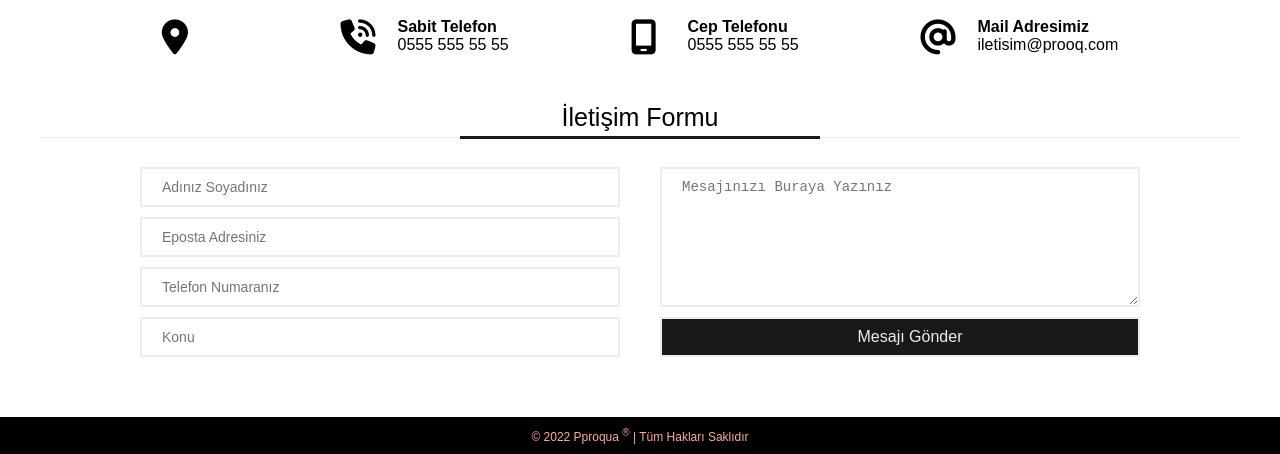
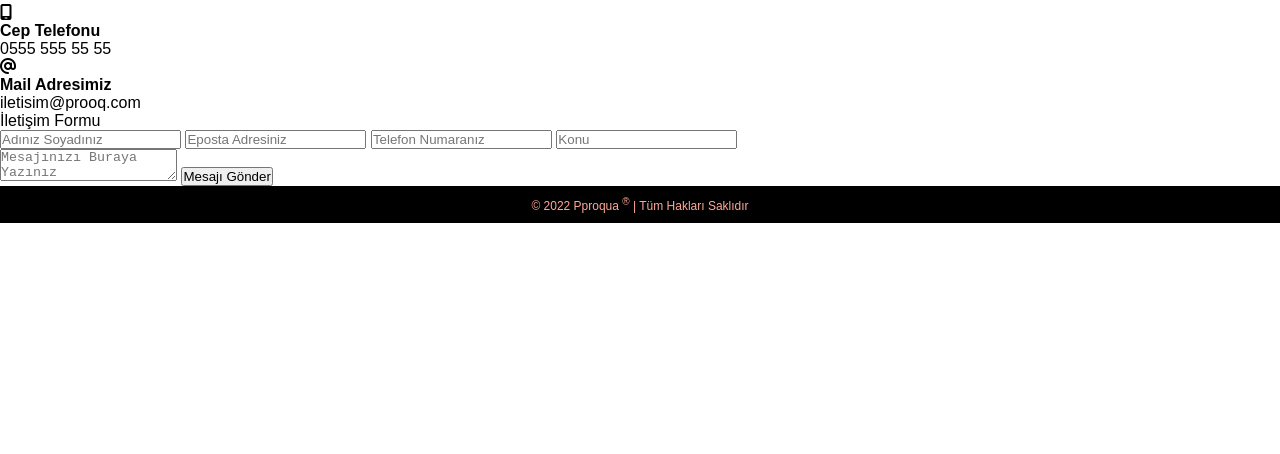
Before and after one commit to BatuhanNC/Pproqua-, a plain HTML site: page contact.html in a window 1280 px wide. Shown: the part 490-944 px from the top of the page. After the commit the page ends 800 px from the top, so only its background shows below. Drawn offline with Linux system fonts and the light colour scheme.

Commit message:
Update contact.html

```diff
--- a/contact.html
+++ b/contact.html
@@ -22,144 +22,17 @@
           </div>
           <div class="menu">
             <ul>
-              <li><a href="#">Anasayfa</a></li>
-              <li><a href="#about">Hakkımızda</a></li>
-              <li><a href="#service">Hizmetlerimiz</a></li>
-              <li><a href="#team">Kurumsal</a></li>
+              <li><a href="/index.html">Anasayfa</a></li>
+              <li><a href="/index.html#about">Hakkımızda</a></li>
+              <li><a href="/index.html#service">Hizmetlerimiz</a></li>
+              <li><a href="/index.html#team">Kurumsal</a></li>
               <li><a href="">Refranslarımız</a></li>
-              <li><a href="">İletişim</a></li>
+              <li><a href="/contact.html">İletişim</a></li>
             </ul>
           </div>
         </div>
       </header>
     </header>
-    <style>
-      .contact {
-        width: 100%;
-        background-color: #fff;
-        padding: 20px 40px;
-      }
-
-      .contact .contact_box .contact_title {
-        width: 100%;
-        font-size: 30px;
-        text-align: center;
-        position: relative;
-        display: flex;
-        align-items: center;
-        justify-content: center;
-        padding: 5px 0;
-      }
-      .contact .contact_box .contact_title::before {
-        content: " ";
-        position: absolute;
-        width: 25%;
-        height: 2px;
-        background-color: #000;
-        bottom: 0;
-      }
-      .contact .contact_box .contact_title::after {
-        content: " ";
-        position: absolute;
-        bottom: -2px;
-        width: 10%;
-        height: 6px;
-        background-color: #000;
-      }
-      .contact .contact_box-first .information {
-        width: 100%;
-        display: flex;
-        align-items: center;
-        justify-content: space-evenly;
-        padding: 40px 0;
-      }
-      .contact .contact_box-first .information .info_item {
-        display: flex;
-        font-size: 16px;
-      }
-      .contact .contact_box-first .information .info_item span {
-        min-width: 50px;
-        font-size: 35px;
-        margin-right: 7px;
-      }
-      @media only screen and (max-width: 500px) {
-        .contact .contact_box-first .contact_title::before {
-          width: 75% !important;
-        }
-        .contact .contact_box-first .contact_title::after {
-          width: 30%;
-        }
-        .contact .contact_box-first .information {
-          flex-direction: column;
-          align-items: flex-start;
-        }
-        .contact .contact_box-first .info_item {
-          margin-bottom: 25px;
-        }
-        .contact_form form {
-          display: flex !important;
-          flex-direction: column;
-        }
-        .contact_form form input {
-          width: 100%;
-        }
-        .contact_form form .form_left,
-        .contact_form form .form_right {
-          padding: 0 !important;
-        }
-      }
-      .contact_form .contact_title {
-        font-size: 25px !important;
-      }
-      .contact_form .contact_title::before {
-        width: 100% !important;
-        height: 1px !important;
-        bottom: -1px !important;
-        background-color: #ededed !important;
-      }
-      .contact_form .contact_title::after {
-        background-color: #191919 !important;
-        height: 3px !important;
-        width: 30% !important;
-      }
-      .contact_form form {
-        padding: 30px 0;
-        display: grid;
-        grid-template-columns: repeat(2, 1fr);
-      }
-      .contact_form form .form_left {
-        padding: 0 20px 0 100px;
-      }
-      .contact_form form .form_right {
-        padding: 0 100px 0 20px;
-      }
-      .contact_form form input {
-        width: 100%;
-        height: 40px;
-        margin-bottom: 10px;
-        border: 2px solid #ededed;
-        color: #757575;
-        font-size: 14px;
-        font-weight: 500;
-        padding: 0 0 0 20px;
-      }
-      .contact_form form textarea {
-        width: 100%;
-        min-height: 140px;
-        margin-bottom: 6px;
-        border: 2px solid #ededed;
-        color: #191919;
-        font-size: 14px;
-        font-weight: 500;
-        padding: 10px 0 0 20px;
-        resize: vertical;
-      }
-      .contact_form form input[type="submit"] {
-        background-color: #191919;
-        color: #ededed;
-        font-size: 16px;
-      }
-    </style>
     <div class="container">
       <!-- slide start -->
       <div class="slide">
```
